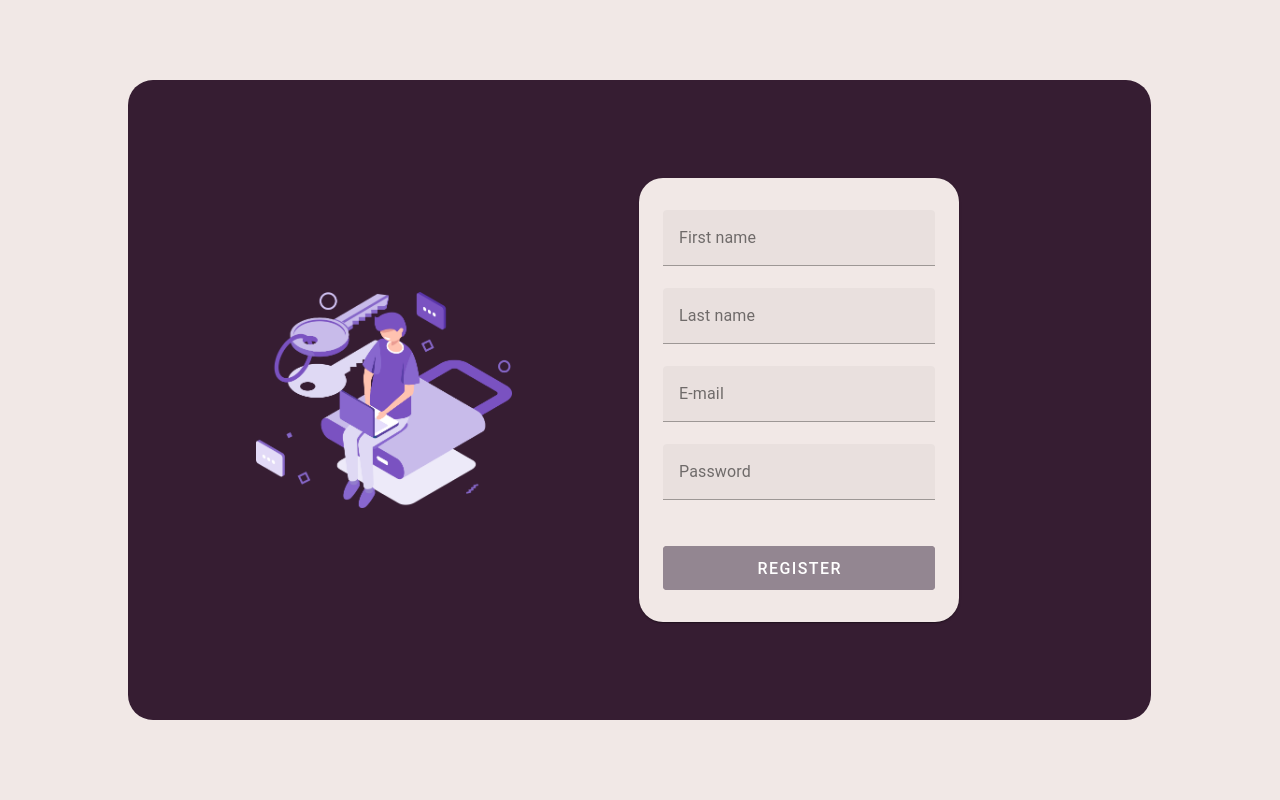
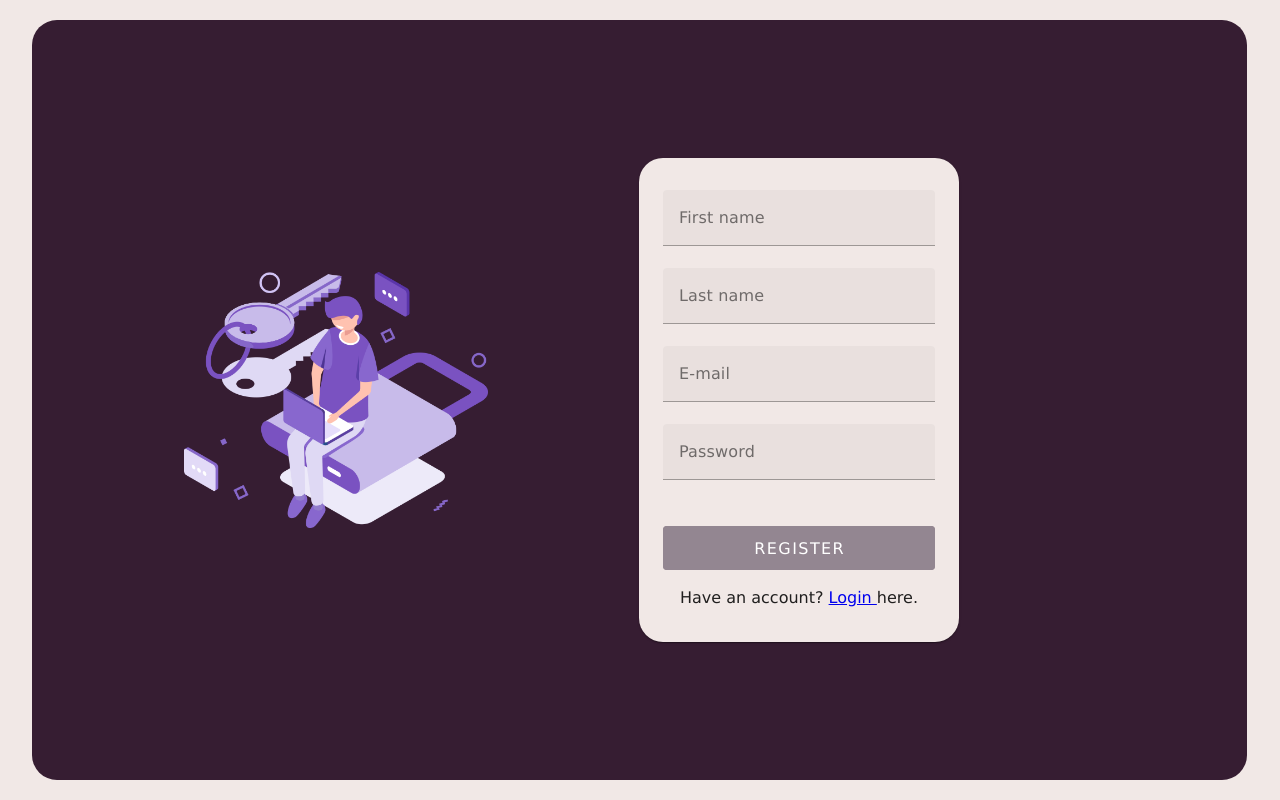
Before and after one commit to palakz-simform/Chat-Application, a Vue app in the folder vue-chat-app/: page /register in a window 1280 px wide. Built offline with nearby package versions, Linux system fonts and the light colour scheme.

Commit message:
Added RouterLink for login registraton and converted vuetify code to compostion API

```diff
--- a/vue-chat-app/src/App.vue
+++ b/vue-chat-app/src/App.vue
@@ -23,9 +23,12 @@ const handleResize = () => {
   router.isReady().then(() => {
     let route = router.currentRoute.value.fullPath
     if (screenWidth.value <= 980 && (route === '/login' || route === '/register')) {
-      console.log(screenWidth.value, route)
       let element = document.getElementById('view-wrapper') as HTMLElement
       element.style.flexDirection = "column";
+    }
+    if (screenWidth.value > 980 && (route === '/login' || route === '/register')) {
+      let element = document.getElementById('view-wrapper') as HTMLElement
+      element.style.flexDirection = "row";
     }
 
   })
--- a/vue-chat-app/src/assets/main.css
+++ b/vue-chat-app/src/assets/main.css
@@ -3,6 +3,7 @@
 	margin: 0;
 	padding: 0;
 	scroll-behavior: smooth;
+	font-family: Verdana;
 }
 body {
 	background-color: #f1e8e6 !important;
--- a/vue-chat-app/src/views/LRImage.vue
+++ b/vue-chat-app/src/views/LRImage.vue
@@ -14,8 +14,8 @@
 
 .img-wrapper {
     background-color: #361d32;
-    height: 80%;
-    width: 80%;
+    height: 95%;
+    width: 95%;
     border-top-left-radius: 25px;
     border-bottom-left-radius: 25px;
 }
--- a/vue-chat-app/src/views/Login.vue
+++ b/vue-chat-app/src/views/Login.vue
@@ -2,6 +2,7 @@
     <div class="d-flex justify-start align-center lr-outer">
         <div class="d-flex align-center lr-wrapper">
             <div class="lr-form">
+                <h2 class="text-center mb-2">Login Form</h2>
                 <v-card class="mx-auto px-6 py-8 login-form rounded-xl">
                     <v-form v-model="form" @submit.prevent="onSubmit">
                         <v-text-field v-model="email" :rules="[rules.required, rules.email]" label="E-mail" clearable
@@ -16,20 +17,24 @@
                             variant="elevated" class="login-form-btn">
                             Sign In
                         </v-btn>
+                        <p class="text-center pt-4">Don't an account? <RouterLink :to="{ name: 'Register' }">Register
+                            </RouterLink>
+                            here.
+                        </p>
                     </v-form>
                 </v-card>
             </div>
         </div>
     </div>
 </template>
-<script>
-export default {
-    data: () => ({
-        form: false,
-        password: '',
-        loading: false,
-        email: '',
-        rules: {
+<script setup>
+import { ref } from 'vue'
+const form = ref(false)
+const password = ref('')
+const loading = ref(false)
+const email = ref('')
+
+const rules = {
     required: value => !!value || 'Field is required.',
     counter: value => value.length <= 20 || 'Max 20 characters',
     min: v => v.length >= 8 || 'Use 8 or more characters',
@@ -38,18 +43,14 @@ export default {
         return pattern.test(value) || 'Invalid e-mail.'
     },
 }
-    }),
 
-    methods: {
-        onSubmit() {
-            if (!this.form) return
-            console.log("here")
-        },
-        required(v) {
-            return !!v || 'Field is required'
-        },
-    },
-}
+
+function onSubmit() {
+    if (!form.value) return
+    loading.value = true
+    setTimeout(() => (loading.value = false), 2000)
+};
+
 
 </script>
 <style scoped>
@@ -60,8 +61,8 @@ export default {
 
 .lr-wrapper {
     background-color: #361d32;
-    height: 80%;
-    width: 80%;
+    height: 95%;
+    width: 95%;
     border-top-right-radius: 25px;
     border-bottom-right-radius: 25px;
     margin: -1px;
@@ -74,6 +75,10 @@ export default {
 }
 
 .login-form-btn {
+    color: #f1e8e6;
+}
+
+.lr-form h2 {
     color: #f1e8e6;
 }
 
--- a/vue-chat-app/src/views/Register.vue
+++ b/vue-chat-app/src/views/Register.vue
@@ -5,9 +5,9 @@
                 <v-card class="mx-auto px-6 py-8 login-form rounded-xl">
                     <v-form v-model="form" @submit.prevent="onSubmit">
                         <v-text-field v-model="firstName" label="First name" class="input-field"
-                            :rules="firstNameRules"></v-text-field>
-                        <v-text-field v-model="lastName" label="Last name" class="input-field"
-                            :rules="[rules.required]"></v-text-field>
+                            :rules="[rules.required, rules.firstNameRules]" clearable></v-text-field>
+                        <v-text-field v-model="lastName" label="Last name" class="input-field" :rules="[rules.required]"
+                            clearable></v-text-field>
                         <v-text-field v-model="email" :rules="[rules.required, rules.email]" label="E-mail" clearable
                             class="input-field"></v-text-field>
                         <v-text-field v-model="password" :readonly="loading" :rules="[rules.required, rules.min]"
@@ -20,48 +20,41 @@
                             variant="elevated" class="login-form-btn">
                             Register
                         </v-btn>
+                        <p class="text-center pt-4">Have an account? <RouterLink :to="{ name: 'Login' }">Login
+                            </RouterLink>
+                            here.
+                        </p>
                     </v-form>
                 </v-card>
             </div>
         </div>
     </div>
 </template>
-<script>
-export default {
-    data: () => ({
-        form: false,
-        password: '',
-        loading: false,
-        email: '',
-        rules: {
+<script setup>
+import { ref } from 'vue'
+const form = ref(false)
+const password = ref('')
+const loading = ref(false)
+const email = ref('')
+
+const rules = {
     required: value => !!value || 'Field is required.',
     counter: value => value.length <= 20 || 'Max 20 characters',
-            min: v => v.length >= 8 || 'Use 8 or more characters',
+    min: v => v.length >= 8 || 'Minimum 8 characters required',
     email: value => {
         const pattern = /^(([^<>()[\]\\.,;:\s@"]+(\.[^<>()[\]\\.,;:\s@"]+)*)|(".+"))@((\[[0-9]{1,3}\.[0-9]{1,3}\.[0-9]{1,3}\.[0-9]{1,3}])|(([a-zA-Z\-0-9]+\.)+[a-zA-Z]{2,}))$/
         return pattern.test(value) || 'Invalid e-mail.'
     },
+    firstNameRules: value => {
+        if (value?.length > 3) return true
+        return 'Minimum 4 characters required.'
     },
-        firstName: '',
-        firstNameRules: [
-            value => {
-                if (value?.length > 3) return true
+};
+const firstName = ref('')
 
-                return 'First name must be at least 4 characters.'
-            },
-        ],
-        lastName: '',
-    }),
-
-    methods: {
-        onSubmit() {
-            if (!this.form) return
-            console.log("here")
-        },
-        required(v) {
-            return !!v || 'Field is required'
-        },
-    },
+const lastName = ref('');
+function onSubmit() {
+    if (!form.value) return
 }
 
 </script>
@@ -73,8 +66,8 @@ export default {
 
 .lr-wrapper {
     background-color: #361d32;
-    height: 80%;
-    width: 80%;
+    height: 95%;
+    width: 95%;
     border-top-right-radius: 25px;
     border-bottom-right-radius: 25px;
     margin: -1px;
```
Lines whose indentation alone changed are shown as unchanged.
